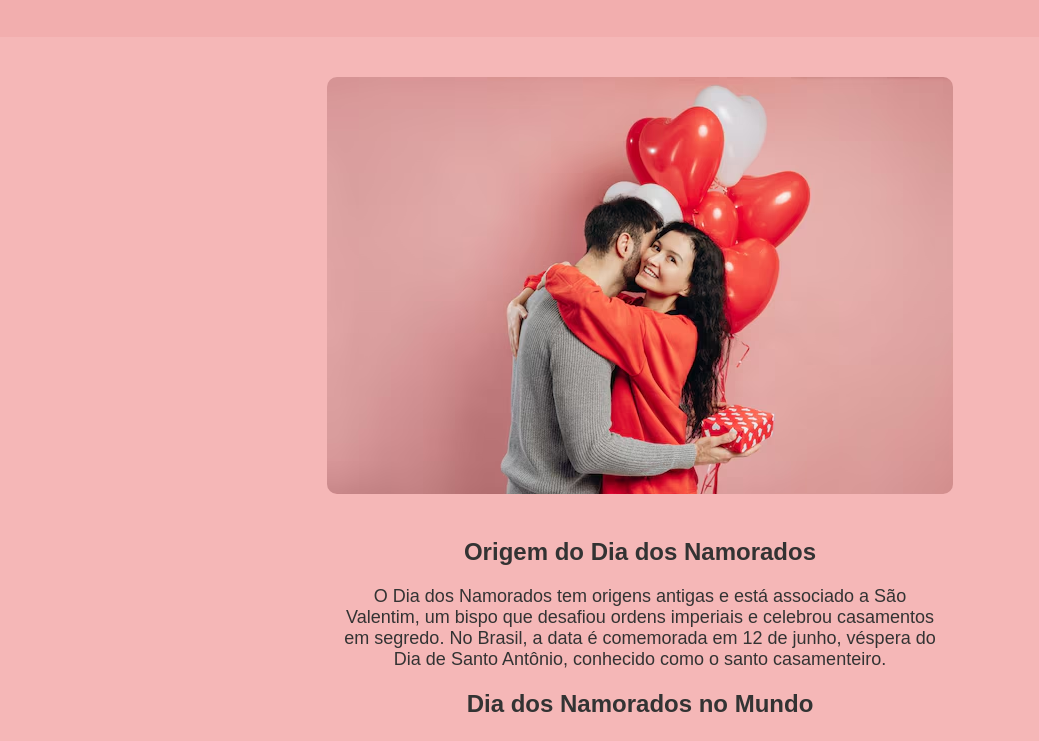
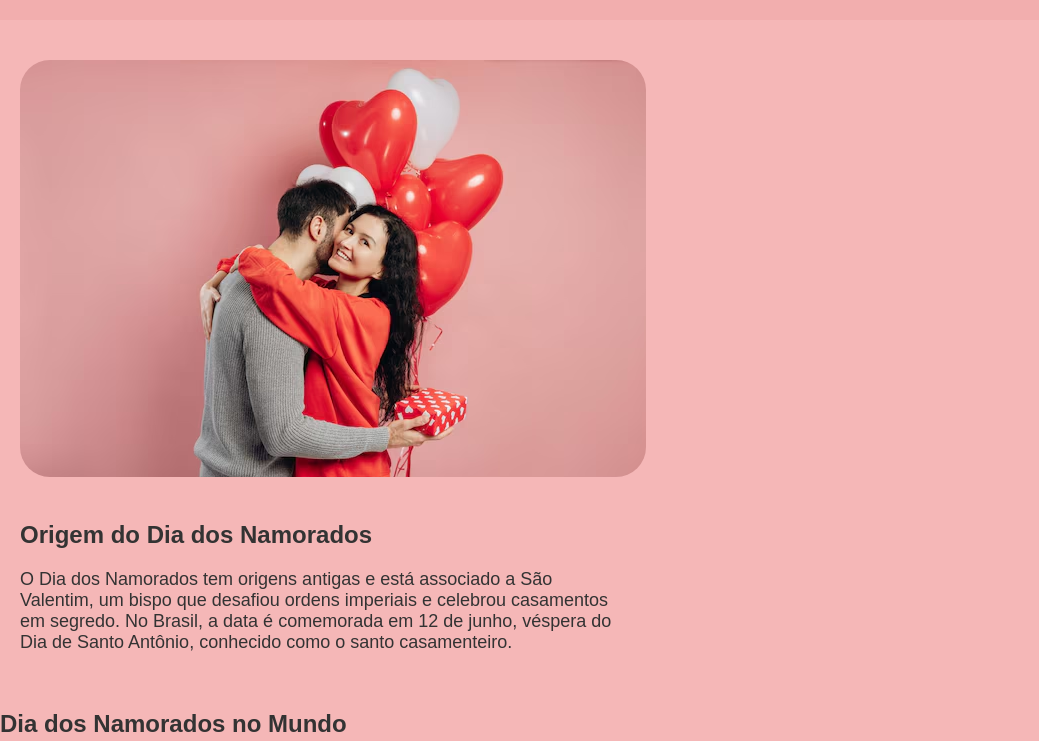
Before and after one commit to ninipew/cu, a plain HTML site: page index.html in a window 1280 px wide. Shown: the part 122-863 px from the top of the page, without its empty margins (0-1039 px from the left). Drawn offline with nearby package versions, Linux system fonts and the light colour scheme.

Commit message:
Add files via upload

```diff
--- a/index.html
+++ b/index.html
@@ -9,11 +9,12 @@
 </head>
 
 <body>
+    <section id="blablabla">
     <header>
+
         <h1>História do Dia dos Namorados</h1>
     </header>
     <main>
-        <section>
             <img src="casal.avif" alt="Casal apaixonado">
             <h2>Origem do Dia dos Namorados</h2>
             <p>O Dia dos Namorados tem origens antigas e está associado a São Valentim, um bispo que desafiou ordens imperiais e celebrou casamentos em segredo. No Brasil, a data é comemorada em 12 de junho, véspera do Dia de Santo Antônio, conhecido como o santo casamenteiro.</p>
@@ -41,7 +42,7 @@
                 <li>Pedidos de casamento.</li>
             </ul>
         </section>
-        <section id="mundo3"></section>
+        <section id="mundo3">
             <h2>Curiosidades sobre o Dia dos Namorados</h2>
             <ul>
                 <li>O Valentine's Day é a segunda data mais lucrativa para a indústria de cartões, depois do Natal.</li>
--- a/script.js
+++ b/script.js
@@ -1,3 +1,4 @@
-ScrollReveal().reveal('#mundo',{ delay: 500 });
+ScrollReveal().reveal('#Mundo',{ delay: 500 });
 ScrollReveal().reveal('#mundo2',{ delay: 500 });
 ScrollReveal().reveal('#mundo3',{ delay: 500 });
+ScrollReveal().reveal('#blablabla',{ delay: 500 });
--- a/styles.css
+++ b/styles.css
@@ -1,6 +1,6 @@
 body {
     font-family: Arial, sans-serif;
-    text-align: center;
+    text-align: left;
     background-color: #f3a9a9d3;
     color: #333;
     margin: 0;
@@ -20,13 +20,13 @@ main {
 
 img {
     max-width: 100%;
-    height: auto;
-    border-radius: 10px;
+    height: left;
+    border-radius: 30px;
     margin: 20px 0;
 }
 
 p {
     font-size: 18px;
     max-width: 600px;
-    margin: auto;
+    margin: left;
 }
```
